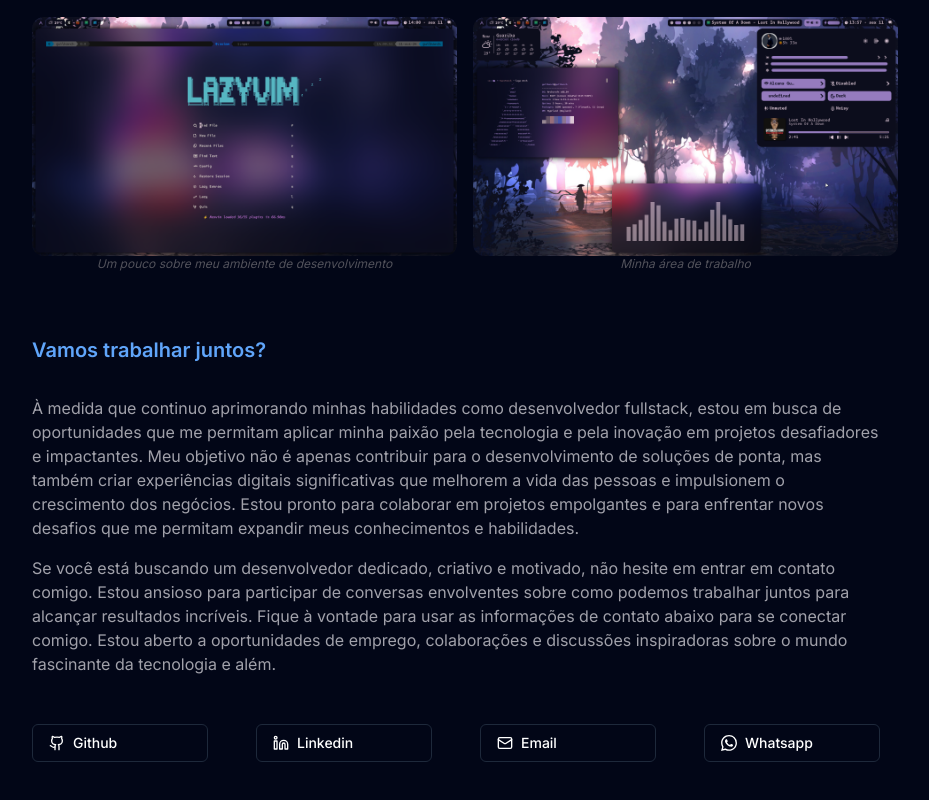
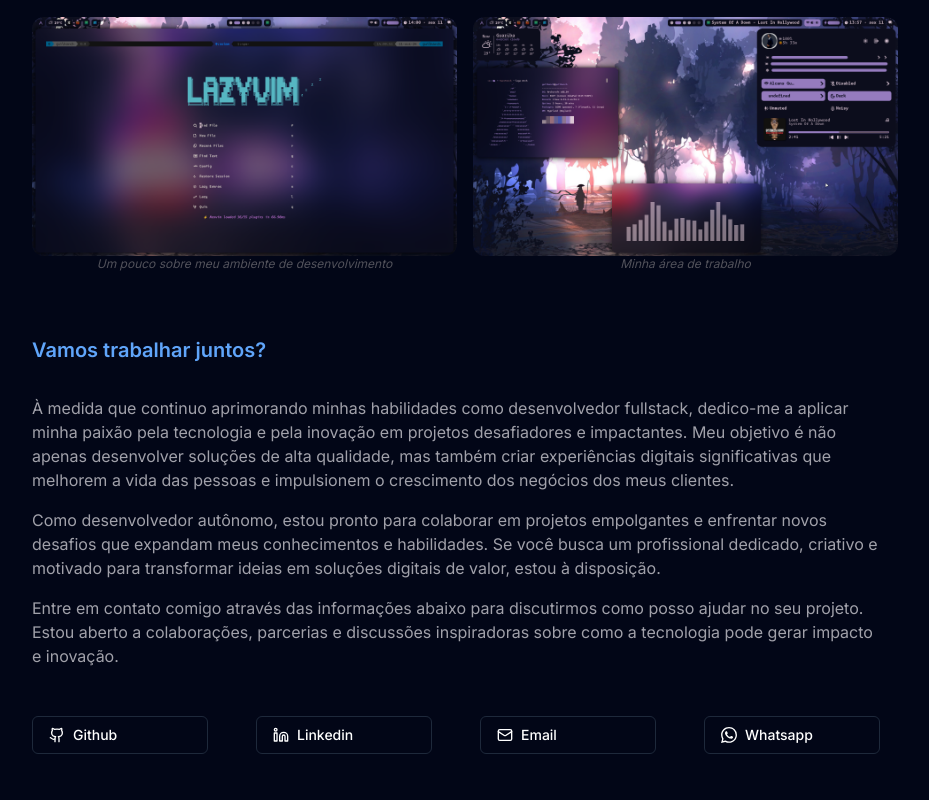
Before and after one commit to Guilherme-RNovaes/portfolioV2, a Next.js app: page /about in a window 1280 px wide. Shown: the part 1828-2628 px from the top of the page, without its empty margins (312-1241 px from the left). Built offline with nearby package versions, Linux system fonts and the light colour scheme; what @xpd/tailwind-3dtransforms would draw is missing.

Commit message:
feat: change 'vamos trabalhar juntos' section text

```diff
--- a/app/about/_components/AboutMe.tsx
+++ b/app/about/_components/AboutMe.tsx
@@ -94,10 +94,13 @@ export default function AboutMe({ }: Props) {
         <div className="flex flex-col gap-4 mt-8">
           <div className="flex flex-col gap-4 text-zinc-400 mb-8 text-justify md:text-start">
             <p>
-              À medida que continuo aprimorando minhas habilidades como desenvolvedor fullstack, estou em busca de oportunidades que me permitam aplicar minha paixão pela tecnologia e pela inovação em projetos desafiadores e impactantes. Meu objetivo não é apenas contribuir para o desenvolvimento de soluções de ponta, mas também criar experiências digitais significativas que melhorem a vida das pessoas e impulsionem o crescimento dos negócios. Estou pronto para colaborar em projetos empolgantes e para enfrentar novos desafios que me permitam expandir meus conhecimentos e habilidades.
+              À medida que continuo aprimorando minhas habilidades como desenvolvedor fullstack, dedico-me a aplicar minha paixão pela tecnologia e pela inovação em projetos desafiadores e impactantes. Meu objetivo é não apenas desenvolver soluções de alta qualidade, mas também criar experiências digitais significativas que melhorem a vida das pessoas e impulsionem o crescimento dos negócios dos meus clientes.
             </p>
             <p>
-              Se você está buscando um desenvolvedor dedicado, criativo e motivado, não hesite em entrar em contato comigo. Estou ansioso para participar de conversas envolventes sobre como podemos trabalhar juntos para alcançar resultados incríveis. Fique à vontade para usar as informações de contato abaixo para se conectar comigo. Estou aberto a oportunidades de emprego, colaborações e discussões inspiradoras sobre o mundo fascinante da tecnologia e além.
+              Como desenvolvedor autônomo, estou pronto para colaborar em projetos empolgantes e enfrentar novos desafios que expandam meus conhecimentos e habilidades. Se você busca um profissional dedicado, criativo e motivado para transformar ideias em soluções digitais de valor, estou à disposição.
+            </p>
+            <p>
+              Entre em contato comigo através das informações abaixo para discutirmos como posso ajudar no seu projeto. Estou aberto a colaborações, parcerias e discussões inspiradoras sobre como a tecnologia pode gerar impacto e inovação.
             </p>
           </div>
           <div className="grid grid-cols-2 gap-4 md:flex md:flex-row items-center justify-between w-full">
```
